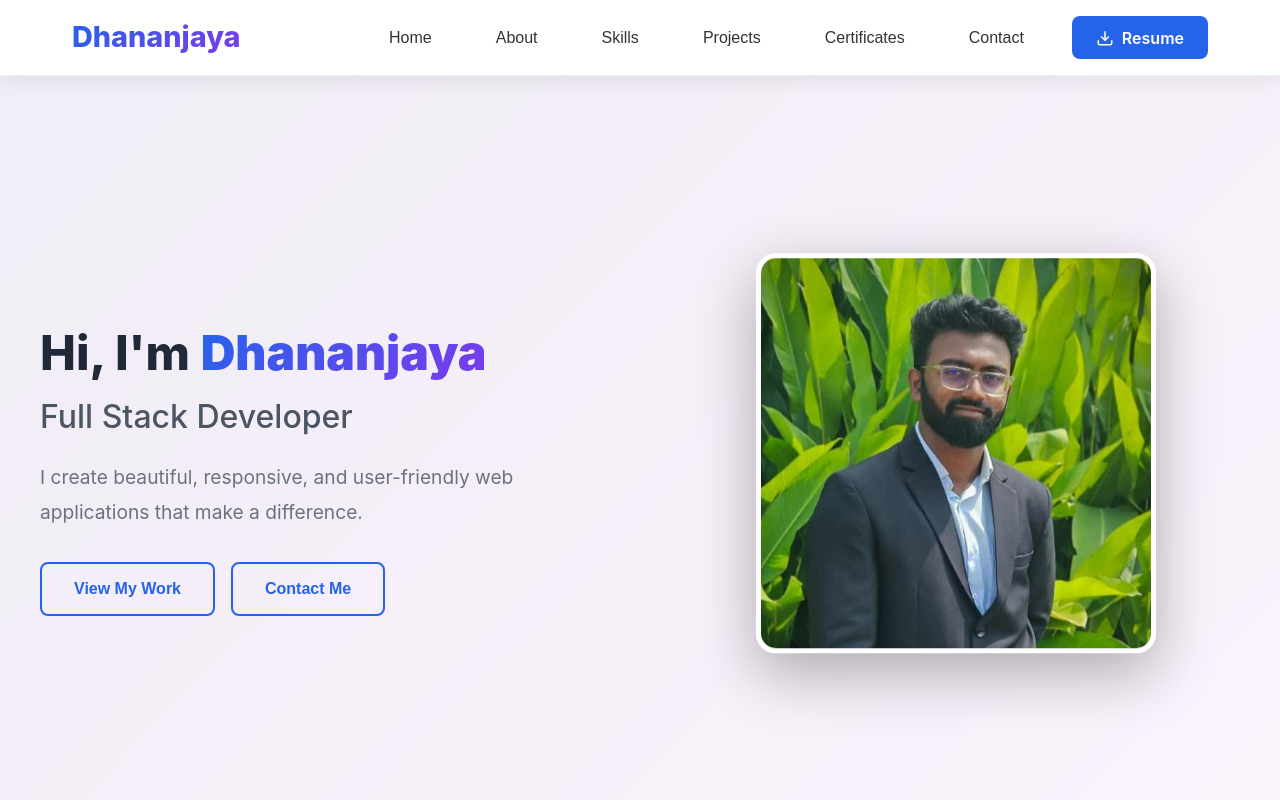
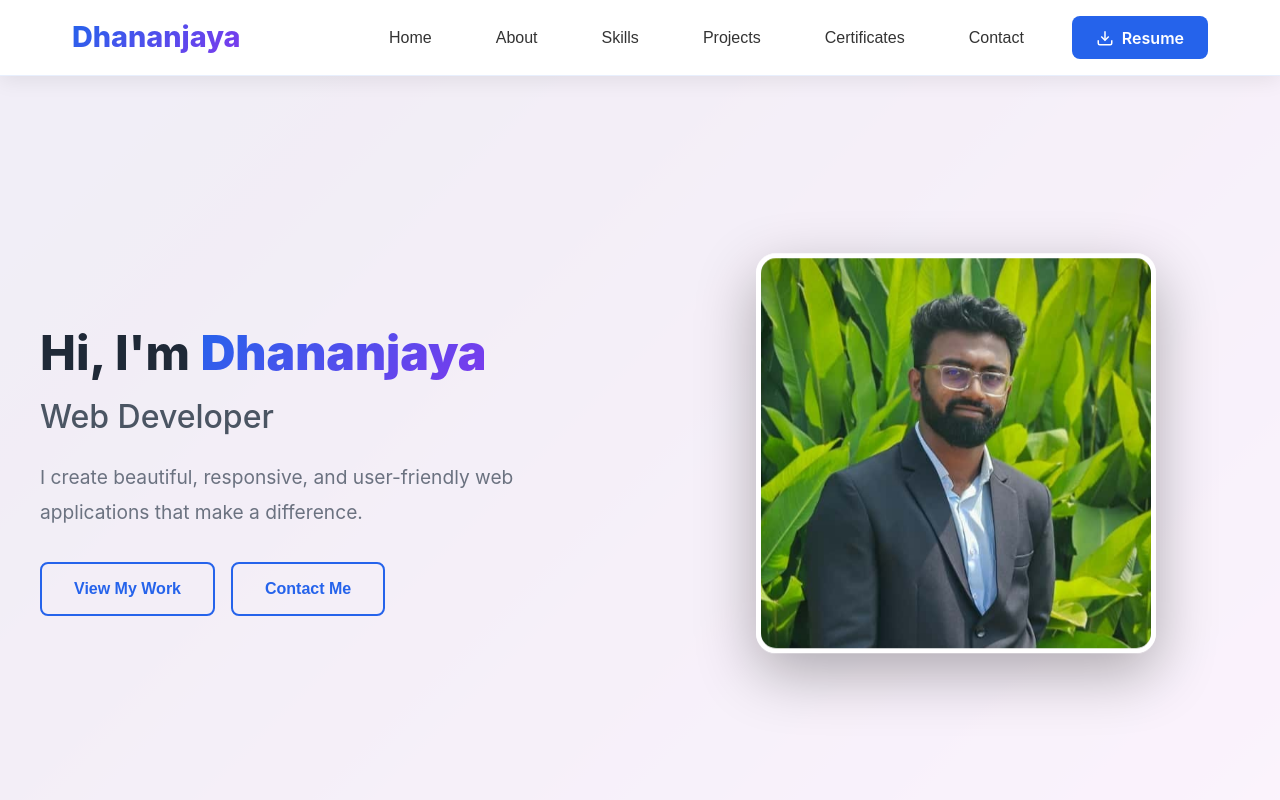
Before and after one commit to DHANANJAYA0013/PortfolioWebsite, a React (Vite) app: page / in a window 1280 px wide. Shown: the top 800 px of the page. Built offline with nearby package versions, Linux system fonts and the light colour scheme.

Commit message:
Update Hero.jsx

```diff
--- a/src/components/Hero.jsx
+++ b/src/components/Hero.jsx
@@ -9,7 +9,7 @@ const Hero = () => {
           <h1 className="hero-title">
             Hi, I'm <span className="highlight">Dhananjaya</span>
           </h1>
-          <h2 className="hero-subtitle">Full Stack Developer</h2>
+          <h2 className="hero-subtitle">Web Developer</h2>
           <p className="hero-description">
             I create beautiful, responsive, and user-friendly web applications
             that make a difference.
```
